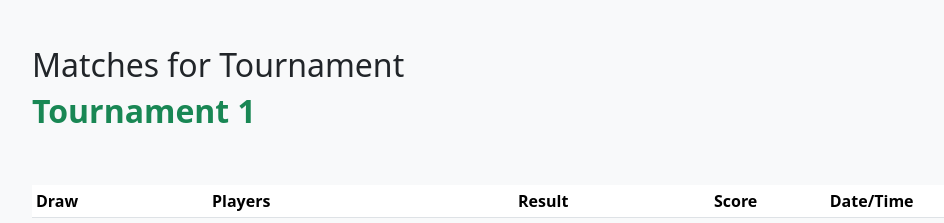
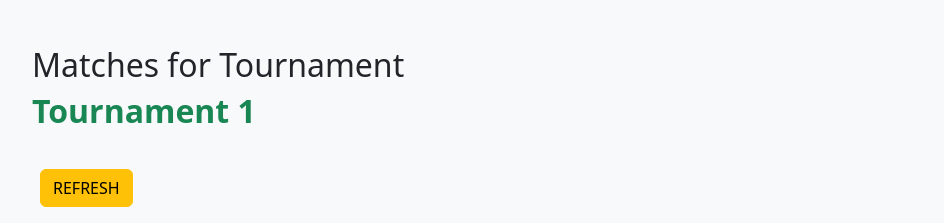
Before and after one commit to JohnNita83/tennis_ranking_app, a Flask app: page /matches/1/1 in a window 1280 px wide. Shown: the part 56-279 px from the top of the page, without its empty margins (50-994 px from the left). Run offline with Flask 3, Linux system fonts and the light colour scheme; a user stored in the database is signed in; data comes from the database, SQL or seed files in the repository; data that the repository does not hold is empty; some libraries are stand-ins or nearby versions.

Commit message:
add fetch now (refresh) button to matches.html

```diff
--- a/app.py
+++ b/app.py
@@ -2165,6 +2165,7 @@ def entries(tournament_id):
 
 @app.route("/matches/<tournament_id>/<player_id>")
 def matches(tournament_id, player_id):
+    refresh = request.args.get("refresh") == "1"
     # --- Ensure matches table exists ---
     conn = get_db_connection()
     cur = conn.cursor()
@@ -2213,10 +2214,10 @@ def matches(tournament_id, player_id):
     conn.close()
 
     use_cache = False
-    if cached and cached["updated_at"]:
+
+    if not refresh and cached and cached["updated_at"]:
         try:
             cache_date = datetime.fromisoformat(cached["updated_at"]).date()
-            # ✅ Use cache only if it was updated on/after end_date
             if end_date and cache_date >= end_date:
                 use_cache = True
         except Exception:
--- a/templates/matches.html
+++ b/templates/matches.html
@@ -16,6 +16,13 @@
   VIEW ENTRIES
 </a>
 {% endif %}
+
+<a href="{{ url_for('matches', tournament_id=tournament_id, player_id=player_id, refresh=1) }}"
+   class="btn btn-warning btn-md"
+   style="margin-left: 8px;">
+   REFRESH
+</a>
+
 
 <!-- Matches Table -->
 <div class="table-responsive pt-3">
```
